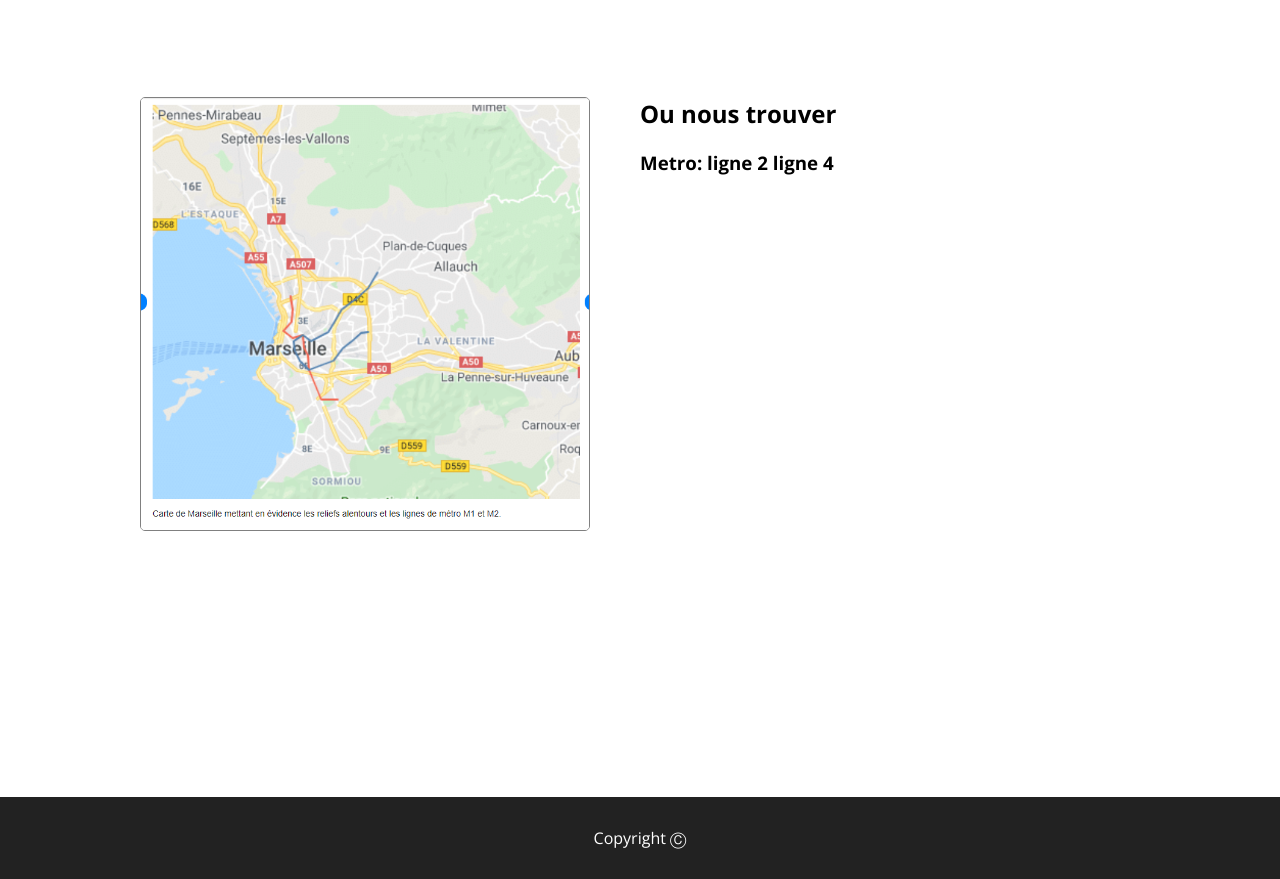
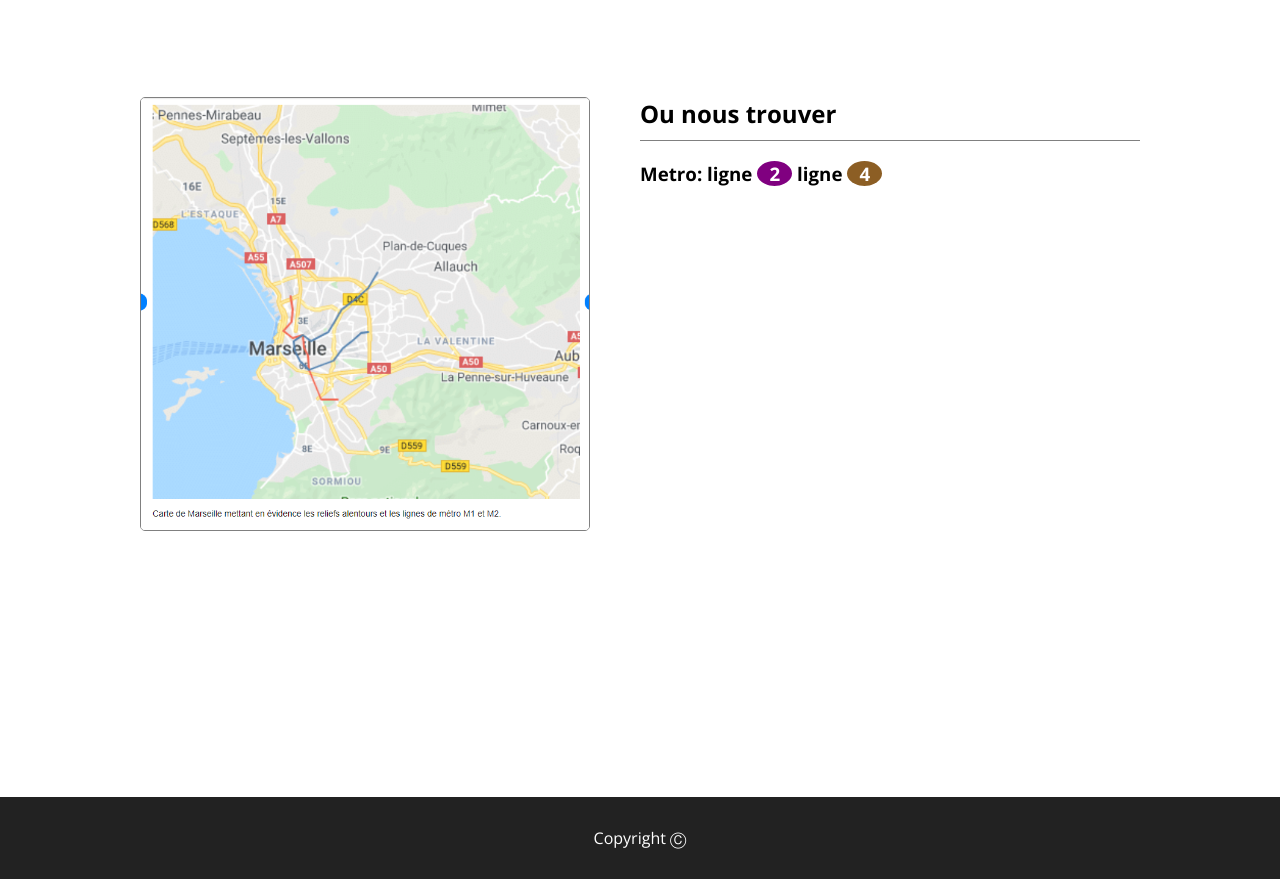
Before and after one commit to Blerina79/Caf--Marius, a plain HTML site: page where.html in a window 1280 px wide. Shown: the part 70-949 px from the top of the page. Drawn offline with nearby package versions, Linux system fonts and the light colour scheme.

Commit message:
where modif css

```diff
--- a/css/style.css
+++ b/css/style.css
@@ -175,6 +175,11 @@ a{
     margin-bottom: 20px;
 }
 
+.underline{
+   padding-bottom: 10px;
+   border-bottom: 1px solid gray;
+}
+
 /* where*/
 
 .where{
@@ -194,6 +199,23 @@ a{
   float: right;
   width: 50%;
 }
+
+.chip{
+    width: 35px;
+    border-radius: 100%;
+    background: #333;
+    color: white;
+    display: inline-block;
+    text-align: center;
+}
+
+.chip-purple{
+    background: purple;
+}
+
+.chip-brown{
+    background: #8c5e24;
+}
 /* footer*/
 
 footer{
--- a/where.html
+++ b/where.html
@@ -27,8 +27,8 @@
        <div class="container">
                <img class="where-img" src="./img/map_1.png" alt="carte">
           <div class="where-text">
-               <h1>Ou nous trouver</h1>
-               <h3>Metro: ligne <span class="chip chip-purple">2</span> ligne <span>4</span></h3>
+               <h1 class="underline">Ou nous trouver</h1>
+               <h3>Metro: ligne <span class="chip chip-purple">2</span > ligne <span class="chip chip-brown">4</span></h3>
                <p></p>
            </div>
         </div>
```
